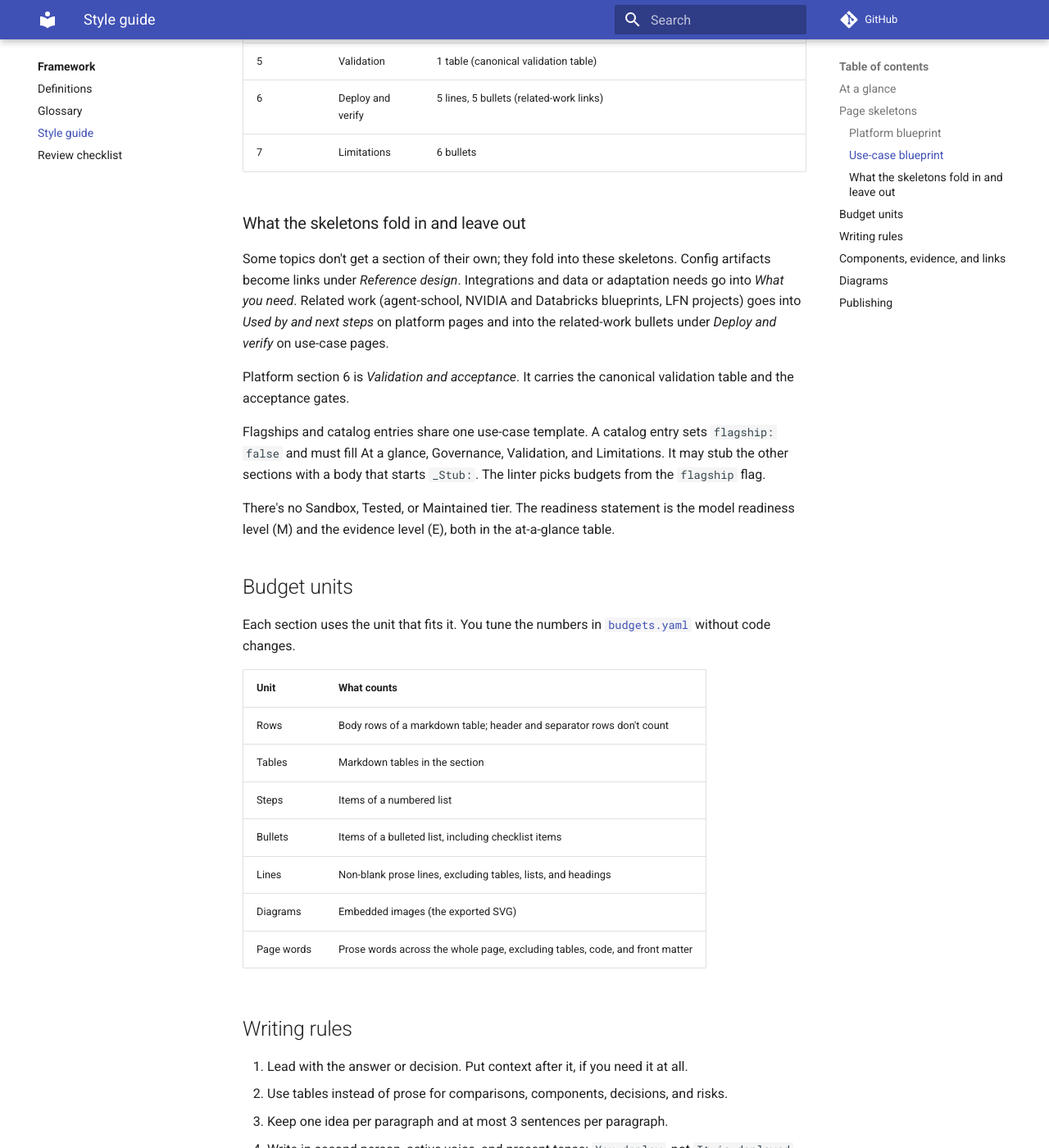
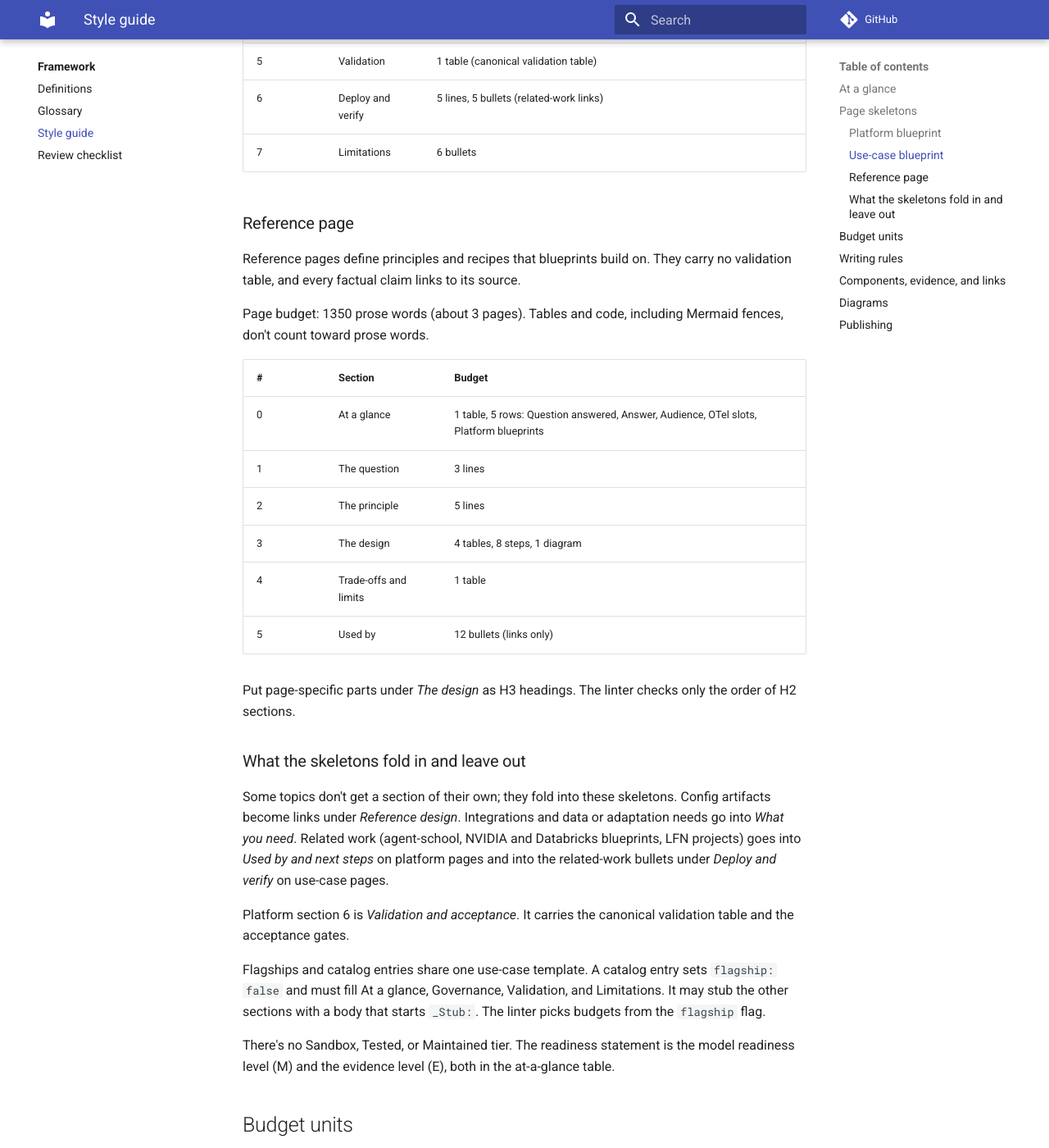
Before and after one commit to ravisharma5/otel-telco-blueprints, an MkDocs documentation site: the page built from framework/style-guide.md, in a window 1280 px wide and 1400 px high, scrolled down 2075 px. Shown: the whole window at 82% size. Built offline with MkDocs 1.6.1 and Material for MkDocs 9.7.7, drawn with Linux system fonts in a browser that asks for light colours; comment, search, counter and statistics services are not loaded; some of the changed text lies outside the part shown.

Commit message:
feat(reference): reference doc type in schema, linter, and style guide
- reference.schema.json: question, doc_status, platform_blueprints, otel_slots; unknown keys rejected
- bplint discovers framework/index.md and architecture/*.md as reference pages before doc globs
- FM002 lists the known types from the loaded schemas
- validation-table check skips types without a validation section
- budgets and style-guide skeleton for reference pages; Mermaid for flow diagrams; docs site publishing line

```diff
--- a/framework/style-guide.md
+++ b/framework/style-guide.md
@@ -14,7 +14,7 @@ clarity_reviewed: "2026-11-09"
 | Rule 1 | The at-a-glance table comes first, before any prose |
 | Rule 2 | Use tables instead of prose for comparisons, components, decisions, and risks |
 | Rule 3 | Every claim carries an evidence level (E0-E4) or a link |
-| Who it's for | Authors and reviewers of platform and use-case blueprints |
+| Who it's for | Authors and reviewers of blueprints and reference pages |
 | Where budgets live | [`tools/bplint/budgets.yaml`](https://github.com/ravisharma5/otel-telco-blueprints/blob/main/tools/bplint/budgets.yaml) |
 | How to check | Run `make lint`, then follow the [review checklist](review-checklist.md) |
 
@@ -53,6 +53,23 @@ Page budget: 1350 prose words for a flagship (about 3 pages), 450 prose words fo
 | 5 | Validation | 1 table (canonical validation table) |
 | 6 | Deploy and verify | 5 lines, 5 bullets (related-work links) |
 | 7 | Limitations | 6 bullets |
+
+### Reference page
+
+Reference pages define principles and recipes that blueprints build on. They carry no validation table, and every factual claim links to its source.
+
+Page budget: 1350 prose words (about 3 pages). Tables and code, including Mermaid fences, don't count toward prose words.
+
+| # | Section | Budget |
+|---|---|---|
+| 0 | At a glance | 1 table, 5 rows: Question answered, Answer, Audience, OTel slots, Platform blueprints |
+| 1 | The question | 3 lines |
+| 2 | The principle | 5 lines |
+| 3 | The design | 4 tables, 8 steps, 1 diagram |
+| 4 | Trade-offs and limits | 1 table |
+| 5 | Used by | 12 bullets (links only) |
+
+Put page-specific parts under *The design* as H3 headings. The linter checks only the order of H2 sections.
 
 ### What the skeletons fold in and leave out
 
@@ -105,7 +122,8 @@ Each section uses the unit that fits it. You tune the numbers in [`budgets.yaml`
 
 ## Diagrams
 
-- Author diagrams with the archify skill.
+- Draw flow diagrams as inline code fences tagged `mermaid`. They render on the docs site and on GitHub.
+- Author architecture diagrams with the archify skill. The architecture overview has one archify diagram.
 - Commit three files in a `diagrams/` folder beside the doc: the archify source HTML, its `candidate.json`, and the exported SVG.
 - Embed the SVG with a relative image link, for example `![Reference design](diagrams/reference-design.svg)`.
 - archify has no command-line export. Export the SVG from the archify viewer.
@@ -113,6 +131,6 @@ Each section uses the unit that fits it. You tune the numbers in [`budgets.yaml`
 
 ## Publishing
 
-- Publish plain GitHub markdown. There's no docs site and no site build.
+- Write plain GitHub markdown. Every push to `main` publishes the pages to the docs site.
 - Commit generated files, such as indexes, as `.md`.
 - Front matter is the data model. `schemas/*.schema.json` validates it, and later generators read it.
```
Also changed, not shown: 8 other files.
